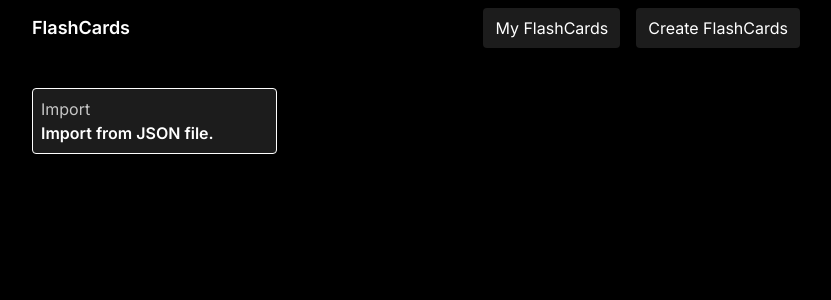
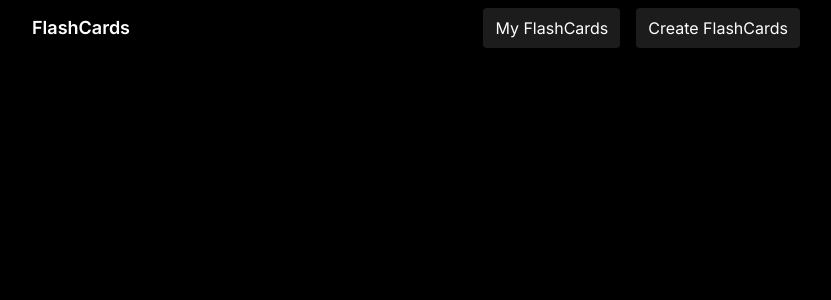
Before and after one commit to 8liam/flashcard, a Next.js app: page /flashcards in a window 1280 px wide. Shown: the top 300 px of the page, without its empty margins (224-1055 px from the left). Built offline with nearby package versions, Linux system fonts and the light colour scheme.

Commit message:
feature: Make flashcards clickable

```diff
--- a/app/components/pages/flashcards.tsx
+++ b/app/components/pages/flashcards.tsx
@@ -27,12 +27,8 @@ export default function FlashCards() {
     return (
         <main className="xl:px-[20vw] lg:px-[15vw] md:px-[5vw] px-[2vw] text-text mt-8">
             <div className='grid grid-cols-3 gap-4'>
-                <div className="bg-accent p-2 rounded duration-300 hover:bg-primary border border-white">
-                    <h1 className='text-white/75'>Import</h1>
-                    <h2 className='font-semibold'>Import from JSON file.</h2>
-                </div>
                 {flashcardSets.map((set, index) => (
-                    <div key={index} className="flashcard-set bg-accent p-2 rounded duration-300 hover:bg-primary border border-white">
+                    <a key={index} href={`/flashcard/${index}`} className="flashcard-set bg-accent p-2 rounded duration-300 hover:bg-primary border border-white">
                         <h1 className='text-white/75'>Topic</h1>
                         <h2 className='font-semibold'>{set.title}</h2>
                         {/*<ul>
@@ -43,7 +39,7 @@ export default function FlashCards() {
                         ))}
                     </ul>
                         */}
-                    </div>
+                    </a>
                 ))}
             </div>
         </main>
```
